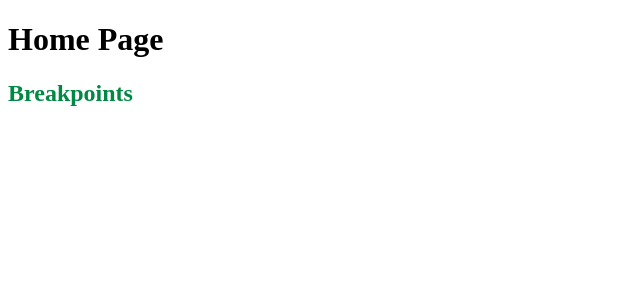
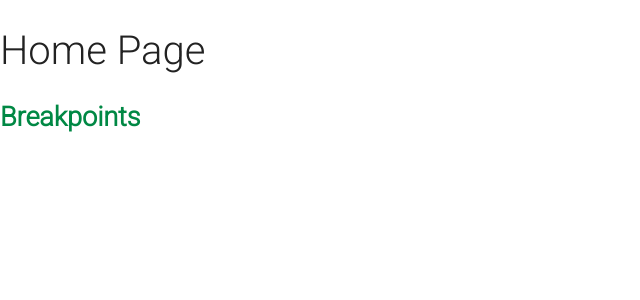
Before and after one commit to greenyc/ciaran.green, a Nuxt app: page / in a window 1280 px wide. Shown: the top 300 px of the page, without its empty margins (0-640 px from the left). Built offline with nearby package versions, Linux system fonts and the light colour scheme.

Commit message:
App CSS in app.vue

```diff
--- a/app.vue
+++ b/app.vue
@@ -1,7 +1,44 @@
 <template>
-  <div>
+  <div class="app">
     <NuxtLayout>
       <NuxtPage />
     </NuxtLayout>
   </div>
 </template>
+
+<style lang="scss">
+@import "@/assets/styles/sheets/_normalize.scss";
+@import "@/assets/styles/mixins/_wrapper.scss";
+
+.app {
+  width: 100%;
+  font-family: "Roboto", sans-serif;
+  color: $neutral-dark;
+  -webkit-font-smoothing: antialiased;
+  -moz-osx-font-smoothing: grayscale;
+}
+
+#__nuxt {
+  width: 100%;
+  min-width: 100vw;
+  min-height: 100vh;
+  display: flex;
+}
+
+html {
+  font-size: 10px;
+}
+
+body {
+  margin: 0;
+  font-size: 1.8rem;
+  line-height: 3rem;
+  font-weight: 300;
+}
+
+h1 {
+  font-size: 4rem;
+  line-height: 4.8rem;
+  font-weight: 300;
+}
+</style>
```
